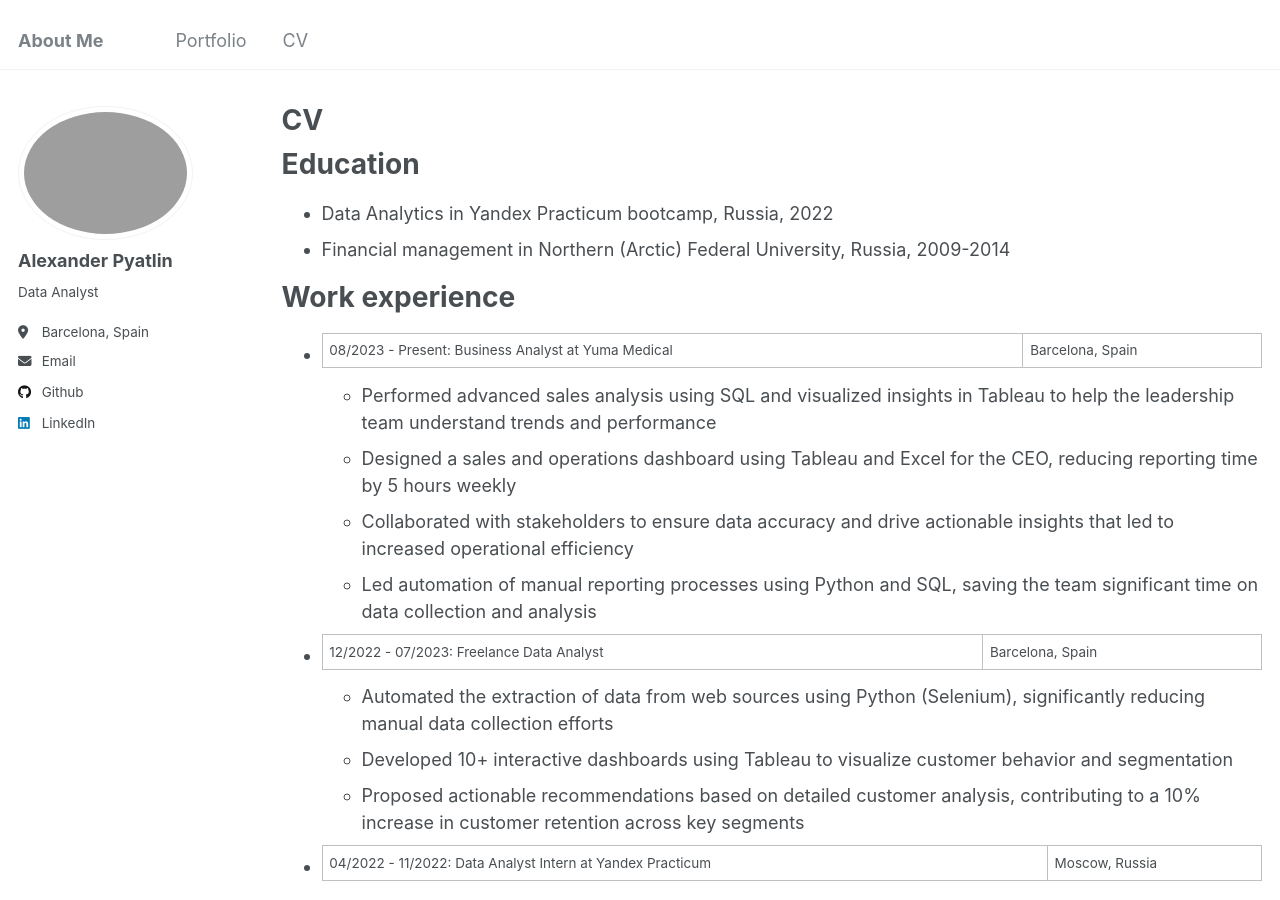
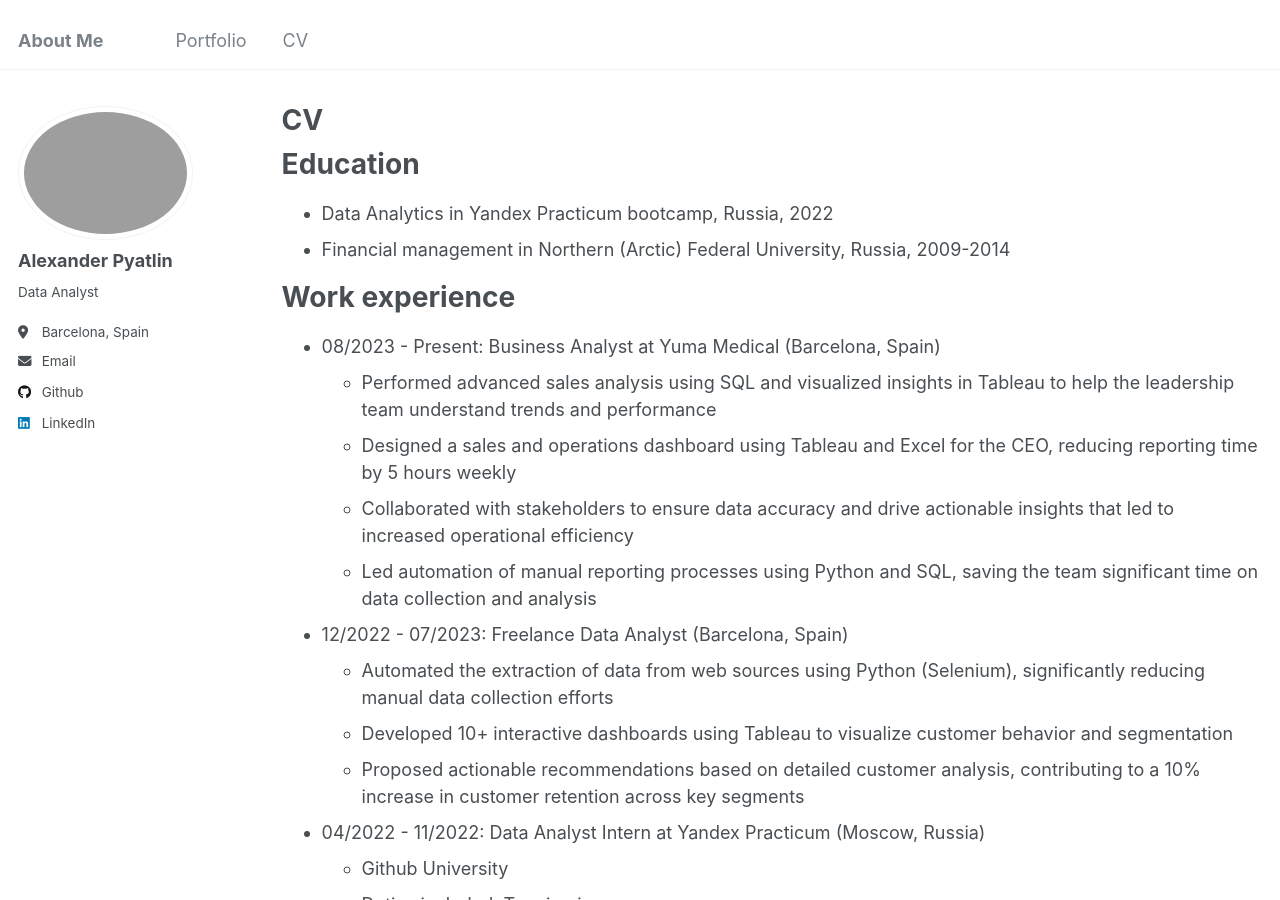
Before and after one commit to AlexPyatlin/alexpyatlin.github.io, a Jekyll site: the page built from _pages/cv.md, in a window 1280 px wide and 900 px high. Built offline with Jekyll 4.4.1, drawn with Linux system fonts in a browser that asks for light colours.

Commit message:
Update cv.md

```diff
--- a/_pages/cv.md
+++ b/_pages/cv.md
@@ -16,7 +16,7 @@ Education
 
 Work experience
 ======
-* 08/2023 - Present: Business Analyst at Yuma Medical | Barcelona, Spain
+* 08/2023 - Present: Business Analyst at Yuma Medical (Barcelona, Spain)
   * Performed advanced sales analysis using SQL and visualized insights in Tableau to
     help the leadership team understand trends and performance
   * Designed a sales and operations dashboard using Tableau and Excel for the CEO,
@@ -26,7 +26,7 @@ that led to increased operational efficiency
   * Led automation of manual reporting processes using Python and SQL, saving the team
 significant time on data collection and analysis
 
-* 12/2022 - 07/2023: Freelance Data Analyst | Barcelona, Spain
+* 12/2022 - 07/2023: Freelance Data Analyst (Barcelona, Spain)
   * Automated the extraction of data from web sources using Python (Selenium),
 significantly reducing manual data collection efforts
   * Developed 10+ interactive dashboards using Tableau to visualize customer behavior
@@ -34,7 +34,7 @@ and segmentation
   * Proposed actionable recommendations based on detailed customer analysis,
 contributing to a 10% increase in customer retention across key segments
 
-* 04/2022 - 11/2022: Data Analyst Intern at Yandex Practicum | Moscow, Russia
+* 04/2022 - 11/2022: Data Analyst Intern at Yandex Practicum (Moscow, Russia)
   * Github University
   * Duties included: Tagging issues
   * Supervisor: Professor Git
```
